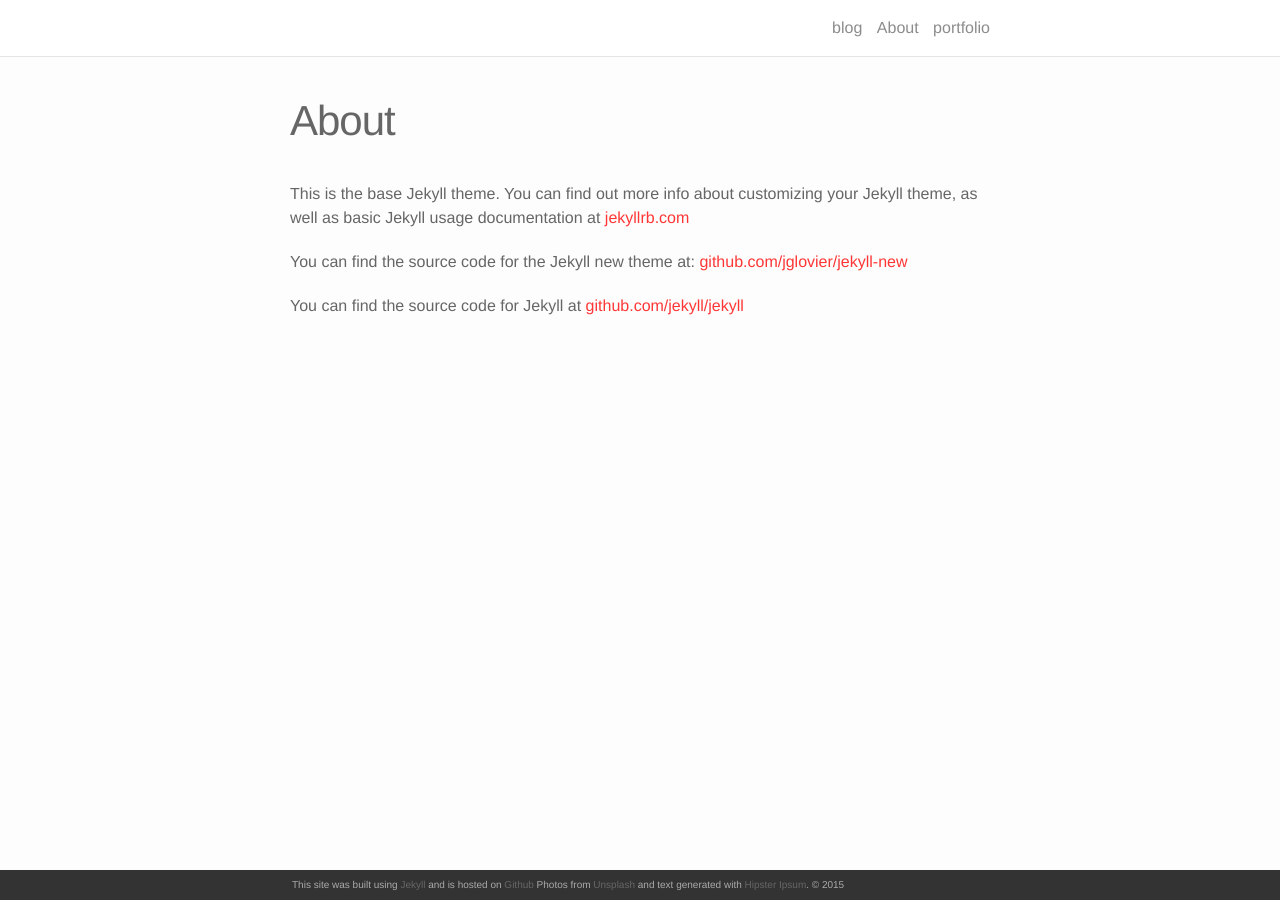
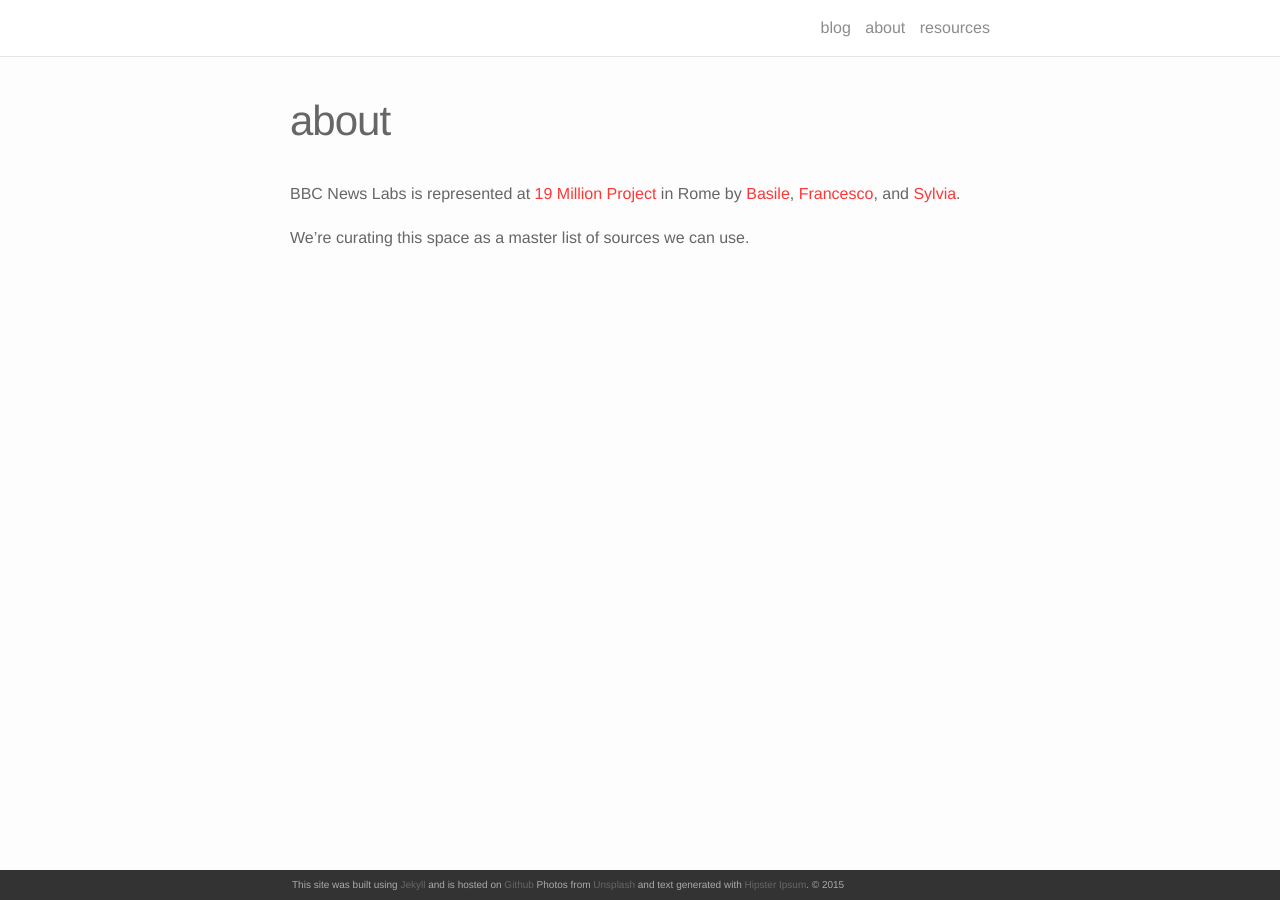
Before and after one commit to BBC-News-Labs/19million, a Jekyll site: the page built from about.md, in a window 1280 px wide. Built offline with Jekyll 4.4.1, drawn with Linux system fonts in a browser that asks for light colours; nearby versions of some CDN libraries.

Commit message:
Move portfolio to resources

```diff
--- a/about.md
+++ b/about.md
@@ -1,11 +1,9 @@
 ---
 layout: page
-title: About
+title: about
 permalink: /about/
 ---
 
-This is the base Jekyll theme. You can find out more info about customizing your Jekyll theme, as well as basic Jekyll usage documentation at [jekyllrb.com](http://jekyllrb.com/)
+BBC News Labs is represented at [19 Million Project](http://the19millionproject.com/) in Rome by [Basile](https://twitter.com/basilesimon), [Francesco](https://twitter.com/dhinus), and [Sylvia](https://twitter.com/sytpp).
 
-You can find the source code for the Jekyll new theme at: [github.com/jglovier/jekyll-new](https://github.com/jglovier/jekyll-new)
-
-You can find the source code for Jekyll at [github.com/jekyll/jekyll](https://github.com/jekyll/jekyll)
+We're curating this space as a master list of sources we can use.
--- a/portfolio.md
+++ b/resources.md
@@ -1,7 +1,7 @@
 ---
 layout: page
-title: portfolio
-permalink: /portfolio/
+title: resources
+permalink: /resources/
 ---
 
 {% for project in site.portfolio %}
```
Also changed, not shown: _poetry/2015-05-05-emperor.markdown (deleted, +0 -25 lines), _poetry/2015-07-06-soliloquy.markdown (deleted, +0 -48 lines), _poetry/2015-08-06-fantasy.markdown (deleted, +0 -29 lines), _resources/1_project.markdown (renamed from _portfolio/1_project.markdown), _resources/2_project.markdown (renamed from _portfolio/2_project.markdown), _resources/3_project.markdown (renamed from _portfolio/3_project.markdown), _resources/4_project.markdown (renamed from _portfolio/4_project.markdown), _resources/5_project.markdown (renamed from _portfolio/5_project.markdown), _resources/6_project.markdown (renamed from _portfolio/6_project.markdown), 4 other files.
